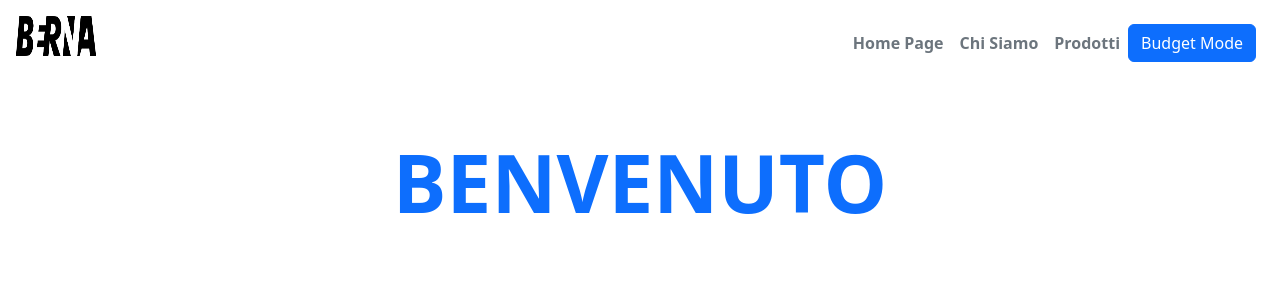
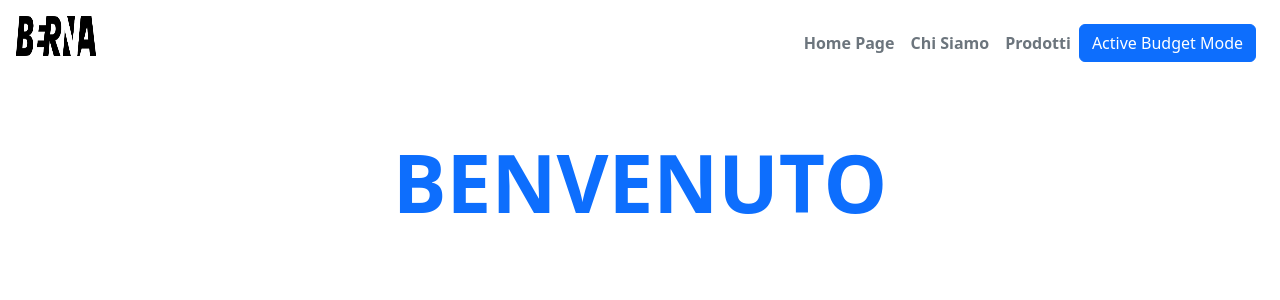
Before and after one commit to maksbernatskyy/react-context-api, a React (Vite) app: page / in a window 1280 px wide. Shown: the top 300 px of the page. Built offline with nearby package versions, Linux system fonts and the light colour scheme; the HTML template or start-up script is replaced by a standard one.

Commit message:
Change text of the button  whene is active or disable

```diff
--- a/src/components/NavBar.jsx
+++ b/src/components/NavBar.jsx
@@ -8,10 +8,10 @@ import BudgetContext from "../contexts/BudgetContext"
 
 export default function NavBar() {
     const {budgetMode, setBudgetMode} = useContext(BudgetContext)
+    console.log(budgetMode)
 
     function handleClick() {
         budgetMode ? setBudgetMode(false) : setBudgetMode(true)
-        console.log(budgetMode)
     }
 
     return (
@@ -21,7 +21,7 @@ export default function NavBar() {
                 <NavLink className="text-decoration-none text-secondary me-3 fw-bold" to="/ChiSiamo">Chi Siamo</NavLink>
                 <NavLink className="text-decoration-none text-secondary fw-bold" to="/Products">Prodotti</NavLink>
                 <button className=" mx-2 btn btn-primary" onClick={handleClick}>
-                    Budget Mode
+                    {budgetMode ? 'Disable Budget Mode' : 'Active Budget Mode'}
                 </button>
             </nav>
         </>
```
